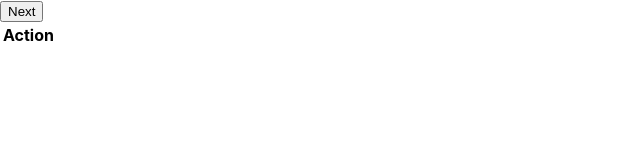
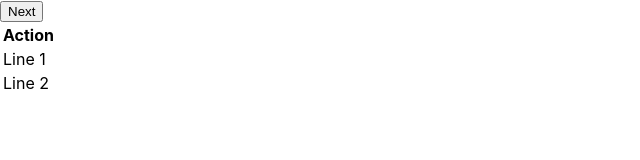
Before and after one commit to tslever/Tom_Levers_Public_Git_Repository, a React (Create React App) app in the folder Magic_The_Gathering/The_Utilities_For_The_MTG_Game_Simulator/front_end/: page / in a window 1280 px wide. Shown: the top 160 px of the page, without its empty margins (0-640 px from the left). Built offline with nearby package versions, Linux system fonts and the light colour scheme.

Commit message:
Added body data to table

```diff
--- a/Magic_The_Gathering/The_Utilities_For_The_MTG_Game_Simulator/front_end/src/App.tsx
+++ b/Magic_The_Gathering/The_Utilities_For_The_MTG_Game_Simulator/front_end/src/App.tsx
@@ -1,15 +1,19 @@
-import { useEffect } from 'react';
 import './App.css';
 import ButtonDisplayer from "./ButtonDisplayer";
 import Displayer from "./Displayer";
 import TableDisplayer from "./TableDisplayer";
 
 function App() {
+  const bodyData : String[][] = [
+    ["Line 1"],
+    ["Line 2"]
+  ]
   return (
     <Displayer>
       <ButtonDisplayer label = "Next"/>
       <TableDisplayer
         headerData = { ["Action"] }
+        bodyData = { bodyData }
       />
     </Displayer>
   );
--- a/Magic_The_Gathering/The_Utilities_For_The_MTG_Game_Simulator/front_end/src/TableDisplayer.tsx
+++ b/Magic_The_Gathering/The_Utilities_For_The_MTG_Game_Simulator/front_end/src/TableDisplayer.tsx
@@ -2,6 +2,7 @@ import Displayer from "./Displayer";
 
 type Props = {
     headerData?: String[]
+    bodyData: JSX.Element[][] | String[][]
 };
 
 function TableDisplayer (props: Props): JSX.Element {
@@ -23,10 +24,30 @@ function TableDisplayer (props: Props): JSX.Element {
             </thead>
         );
     }
+    const bodyRows: JSX.Element[] = [];
+    for (let i = 0; i < (props.bodyData).length; i++) {
+        const dataRow = (props.bodyData)[i];
+        const bodyRow: JSX.Element[] = [];
+        for (let j = 0; j < dataRow.length; j++) {
+            bodyRow.push(
+                <td key = { j }>
+                    { dataRow[j] }
+                </td>
+            );
+        }
+        bodyRows.push(
+            <tr key = { i }>
+                { bodyRow }
+            </tr>
+        );
+    }
     return (
         <Displayer>
             <table>
                 { header }
+                <tbody>
+                    { bodyRows }
+                </tbody>
             </table>
         </Displayer>
     );
```
